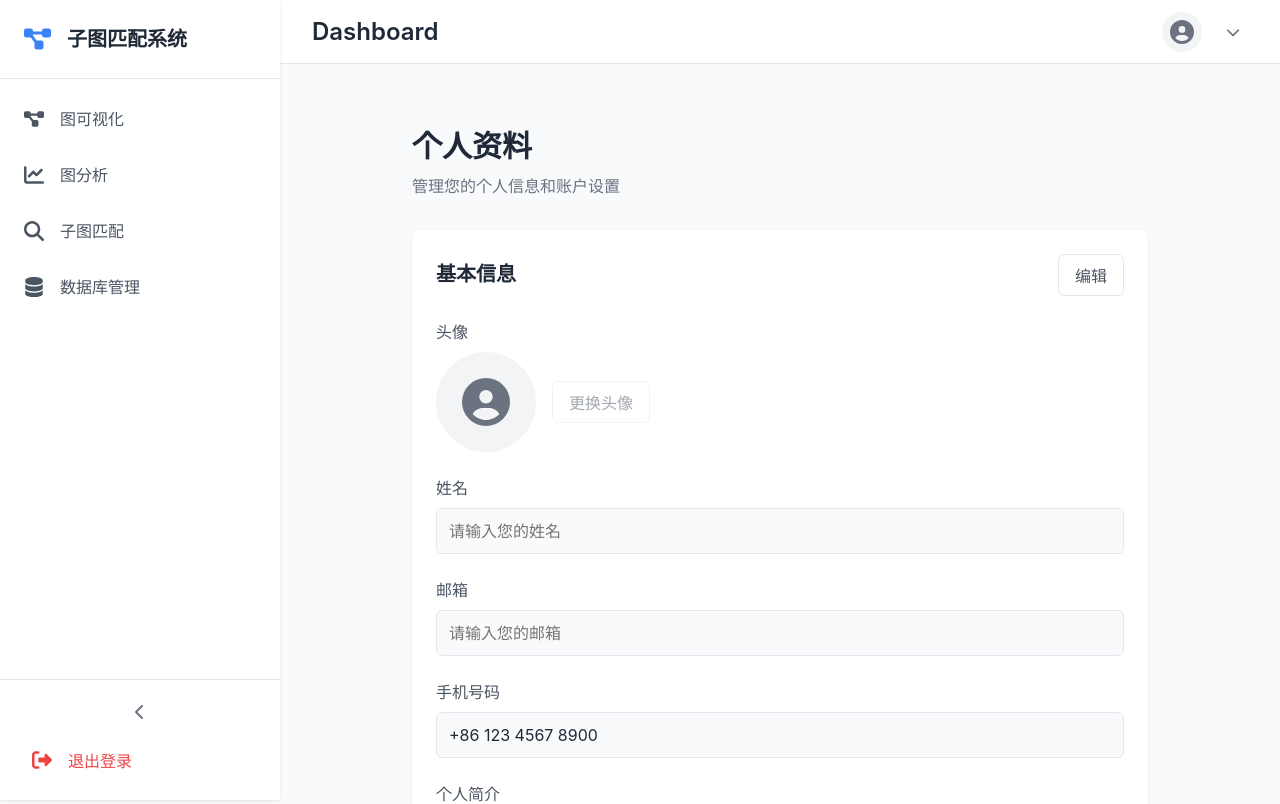
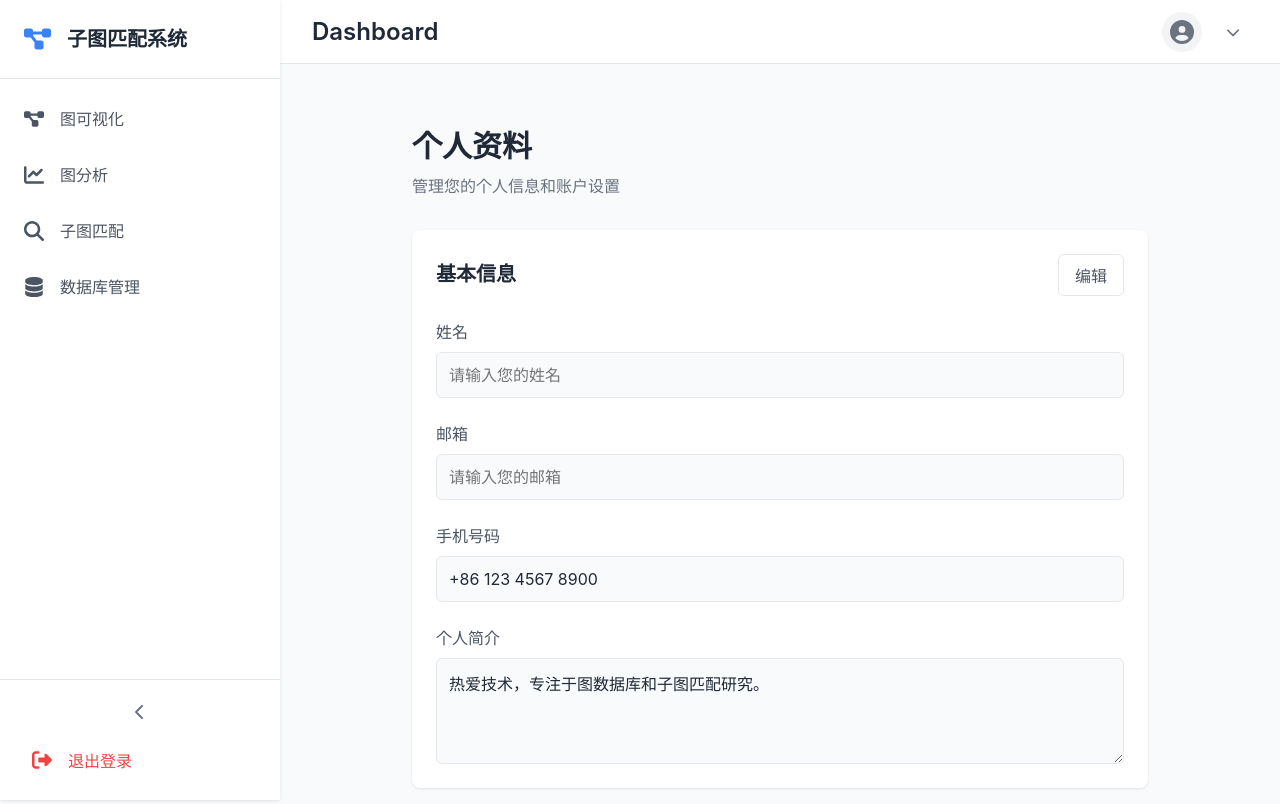
Before and after one commit to Sh-Fang/TCM-Web-UI, a Vue app: page /profile in a window 1280 px wide. Shown: the top 804 px of the page. Built offline with nearby package versions, Linux system fonts and the light colour scheme.

Commit message:
fix：把头像功能删了

```diff
--- a/src/views/Profile.vue
+++ b/src/views/Profile.vue
@@ -16,19 +16,6 @@
         </div>
 
         <div class="profile-form">
-          <div class="form-group">
-            <label>头像</label>
-            <div class="avatar-upload">
-              <div class="avatar-preview">
-                <font-awesome-icon icon="user-circle" />
-              </div>
-              <button class="upload-btn" :disabled="!isEditing">
-                <font-awesome-icon icon="camera" />
-                更换头像
-              </button>
-            </div>
-          </div>
-
           <div class="form-group">
             <label>姓名</label>
             <input
@@ -143,12 +130,14 @@ export default {
       if (this.isEditing) {
         // 保存更改
         const userStore = useUserStore()
-        userStore.updateUserProfile({
+        const requestBody = {
+          avatar: this.userInfo.avatar,
           name: this.userInfo.name,
           email: this.userInfo.email,
           phone: this.userInfo.phone,
           bio: this.userInfo.bio
-        })
+        }
+        userStore.updateUserProfile(requestBody)
       }
       this.isEditing = !this.isEditing
     },
--- a/src/views/Register.vue
+++ b/src/views/Register.vue
@@ -136,7 +136,10 @@ export default {
 
         if (response.status === 200) {
           const userStore = useUserStore();
-          await userStore.register(response.data);
+          const userData = {
+            ...response.data
+          };
+          await userStore.register(userData);
 
           // 注册成功后，跳转到登录页面
           toast.success('注册成功，请登录');
```
